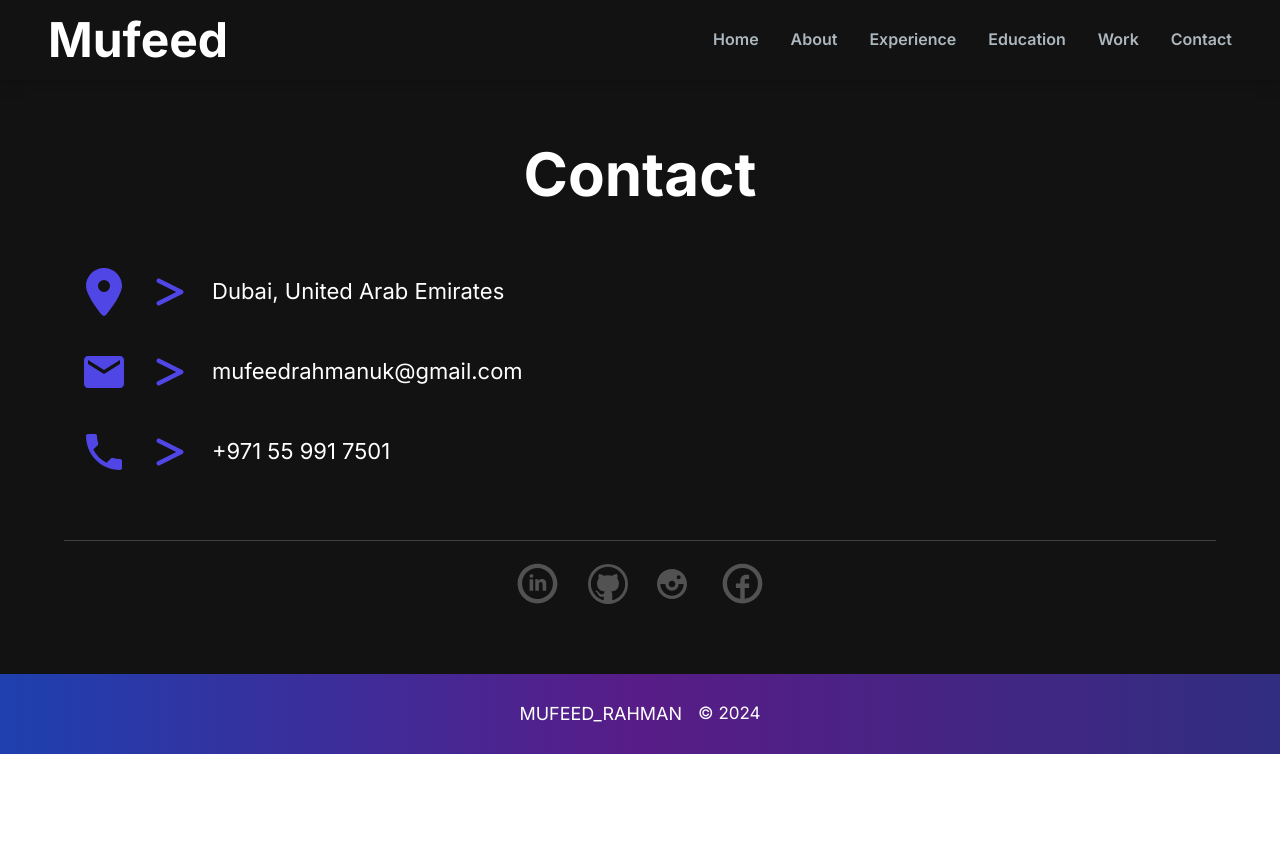
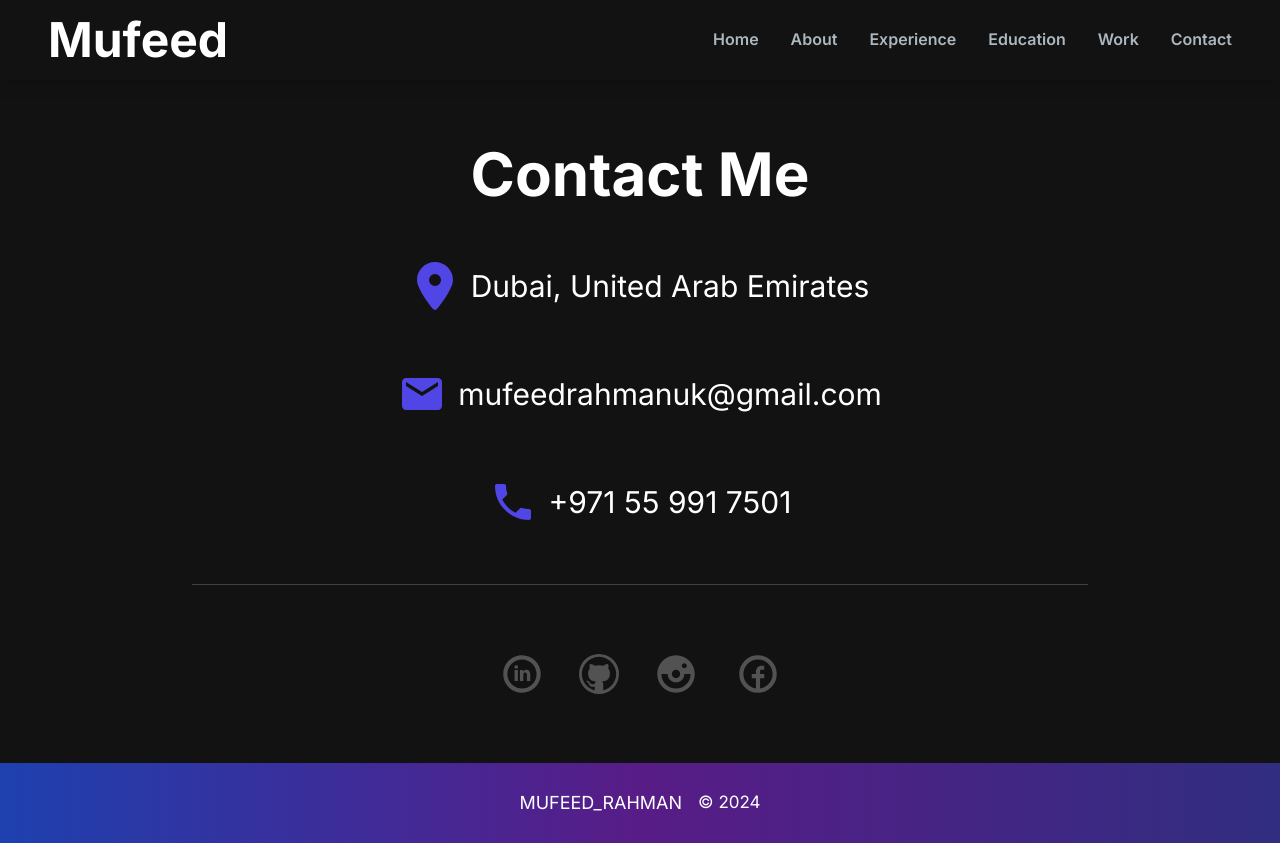
Before and after one commit to mufeedrahmanuk/my-animated-portfolio, a Next.js app: page /Contact in a window 1280 px wide. Before the commit the page ends 800 px from the top, so only its background shows below. Built offline with nearby package versions, Linux system fonts and the light colour scheme.

Commit message:
fixed and animation

```diff
--- a/src/app/Components/Contact.tsx
+++ b/src/app/Components/Contact.tsx
@@ -1,5 +1,4 @@
 import { MdEmail } from "react-icons/md";
-import { FaGreaterThan } from "react-icons/fa6";
 import { FaLocationDot } from "react-icons/fa6";
 import { IoMdCall } from "react-icons/io";
 import { TiSocialLinkedinCircular } from "react-icons/ti";
@@ -12,36 +11,31 @@ const Contact = () => {
   return (
     <div
       data-aos="fade-up"
-      className="bg-[#121212] py-8 px-4 sm:py-16 xl:px-16"
+      className="bg-[#121212] py-12 px-4 sm:py-16 sm:px-6 xl:px-20"
     >
-      <div>
+      <div className="max-w-4xl mx-auto text-center">
         <h1
           data-aos="fade-up"
-          className="text-center text-5xl lg:text-6xl text-white font-bold"
+          className="text-4xl sm:text-5xl lg:text-6xl text-white font-bold mb-8 sm:mb-12"
         >
-          Contact
+          Contact Me
         </h1>
-        <ul data-aos="fade-up" className="space-y-8 md:px-4 py-16 lg:py-16">
-        <li className="flex items-center space-x-4 lg:space-x-6">
-            <FaLocationDot className="text-indigo-600 text-3xl lg:text-5xl" />
-            <FaGreaterThan className="text-indigo-600 text-2xl lg:text-4xl" />
-            <h1 className="text-white text-[16px] sm:text-[19px] md:text-[21px] lg:text-[22px]">
+        <ul className="space-y-8 sm:space-y-10 mb-8 sm:mb-12">
+          <li data-aos="fade-up-right" className="contact-item">
+            <FaLocationDot className="contact-icon text-3xl sm:text-4xl lg:text-5xl" />
+            <h1 className="contact-text text-lg sm:text-xl md:text-2xl lg:text-3xl">
               Dubai, United Arab Emirates
             </h1>
           </li>
-
-          <li className="flex items-center space-x-4 lg:space-x-6">
-            <MdEmail className="text-indigo-600 text-3xl lg:text-5xl" />
-            <FaGreaterThan className="text-indigo-600 text-2xl lg:text-4xl" />
-            <h1 className="text-white text-[16px] sm:text-[19px] md:text-[21px] lg:text-[22px]">
+          <li data-aos="fade-up-right" className="contact-item">
+            <MdEmail className="contact-icon text-3xl sm:text-4xl lg:text-5xl" />
+            <h1 className="contact-text text-lg sm:text-xl md:text-2xl lg:text-3xl">
               mufeedrahmanuk@gmail.com
             </h1>
           </li>
-
-          <li className="flex items-center space-x-4 lg:space-x-6">
-            <IoMdCall className="text-indigo-600 text-3xl lg:text-5xl" />
-            <FaGreaterThan className="text-indigo-600 text-2xl lg:text-4xl" />
-            <h1 className="text-white text-[16px] sm:text-[19px] md:text-[21px] lg:text-[22px]">
+          <li data-aos="fade-up-right" className="contact-item">
+            <IoMdCall className="contact-icon text-3xl sm:text-4xl lg:text-5xl" />
+            <h1 className="contact-text text-lg sm:text-xl md:text-2xl lg:text-3xl">
               +971 55 991 7501
             </h1>
           </li>
@@ -49,39 +43,35 @@ const Contact = () => {
 
         <div
           data-aos="fade-up"
-          className="border-t border-neutral-700 py-2"
+          className="border-t border-neutral-700 py-4 mb-6 sm:mb-8"
         ></div>
 
         <div
           data-aos="fade-up"
-          className="flex justify-center items-center space-x-6"
+          className="flex flex-wrap justify-center items-center gap-6 sm:gap-8"
         >
           <Link href={"https://www.linkedin.com/in/mufeedrahmanuk"}>
             <TiSocialLinkedinCircular
-              data-aos="fade-up"
-              size={53}
-              className="text-neutral-600 hover:text-purple-500 transition-all duration-200 cursor-pointer"
+              size={50}
+              className="text-neutral-600 hover:text-purple-500 transition-all duration-300 cursor-pointer transform hover:scale-110"
             />
           </Link>
           <Link href={"https://github.com/mufeedrahmanuk"}>
             <VscGithub
-              data-aos="fade-up"
               size={40}
-              className="text-neutral-600 hover:text-purple-500 transition-all duration-200 cursor-pointer"
+              className="text-neutral-600 hover:text-purple-500 transition-all duration-300 cursor-pointer transform hover:scale-110"
             />
           </Link>
           <Link href={"https://www.instagram.com/mufeedrahmanuk/"}>
             <TiSocialInstagramCircular
-              data-aos="fade-up"
-              size={40}
-              className="text-neutral-600 hover:text-purple-500 transition-all duration-200 cursor-pointer"
+              size={50}
+              className="text-neutral-600 hover:text-purple-500 transition-all duration-300 cursor-pointer transform hover:scale-110"
             />
           </Link>
           <Link href={"https://www.facebook.com/mufeedrahmanuk"}>
             <TiSocialFacebookCircular
-              data-aos="fade-up"
-              size={53}
-              className="text-neutral-600 hover:text-purple-500 transition-all duration-200 cursor-pointer"
+              size={50}
+              className="text-neutral-600 hover:text-purple-500 transition-all duration-300 cursor-pointer transform hover:scale-110"
             />
           </Link>
         </div>
--- a/src/app/Components/Hero.tsx
+++ b/src/app/Components/Hero.tsx
@@ -11,8 +11,8 @@ const Hero = () => {
   return (
     <div data-aos="fade-up" className='grid grid-cols-1 sm:grid-cols-12 h-screen bg-[#121212]'>
       <div className='col-span-7 px-12 md:px-14 text-center sm:text-left'>
-        <h1 className='text-lg md:text-xl mt-6 md:mt-12 sm:text-2xl md:text-3xl text-gray-400 tracking-wider'>
-          👋🏻Hello, I am
+        <h1 className='text-xl md:text-2xl lg:text-3xl mt-6 md:mt-12 sm:text-2xl text-gray-400 tracking-wider'>
+          <span className='inline-block animate-wave'>👋🏻</span>Hello, I am
         </h1>
         <h1 className='text-4xl sm:text-5xl md:text-6xl lg:text-7xl bg-gradient-to-r from-blue-700 via-purple-700 to-indigo-900 text-transparent bg-clip-text font-serif font-bold md:mt-7 lg:mt-8 mt-4'>
           Mufeed Rahman
@@ -54,7 +54,7 @@ const Hero = () => {
           <Image
             src={'/Hero-Img.png'}
             alt='Mufeed Rahman smiling, representing his profile image'
-            className='absolute transform scale-125 -translate-x-1/2 -translate-y-1/2 top-1/2 left-1/2'
+            className='absolute animate-heroImage transform scale-125 -translate-x-1/2 -translate-y-1/2 top-1/2 left-1/2'
             width={300}
             height={300}
           />
--- a/src/app/globals.css
+++ b/src/app/globals.css
@@ -10,35 +10,97 @@ body {
   scroll-behavior: smooth;
 }
 
+/* Updated contact styles */
 .contact-item {
   display: flex;
   align-items: center;
-  justify-content: flex-start;
-  padding: 10px 0;
-  transition: background-color 0.3s ease;
+  justify-content: center; /* Center content for a balanced look */
+  padding: 10px 0; /* Further reduced padding for better mobile spacing */
+  transition: background-color 0.3s ease, transform 0.3s ease;
+  border-radius: 8px;
 }
 
 .contact-item:hover {
   background-color: #1F1F1F;
+  transform: scale(1.05);
 }
 
 .contact-icon {
   color: #4F46E5;
-  margin-right: 16px;
-  font-size: 24px;
-  transition: transform 0.3s ease;
+  margin-right: 12px; /* Reduced margin to keep text close to icons */
+  font-size: 24px; /* Decreased icon size for better fit on mobile */
+  transition: transform 0.3s ease, color 0.3s ease;
 }
 
 .contact-item:hover .contact-icon {
   transform: scale(1.2);
+  color: #FF8F9C;
 }
 
 .contact-text {
   color: white;
-  font-size: 18px;
+  font-size: 18px; /* Reduced font size for better readability on mobile */
   transition: color 0.3s ease;
 }
 
 .contact-item:hover .contact-text {
   color: #4F46E5;
 }
+
+/* Additional improvements for responsiveness */
+@media (min-width: 768px) {
+  .contact-text {
+    font-size: 22px;
+  }
+
+  .contact-icon {
+    font-size: 28px;
+  }
+}
+
+@media (min-width: 1024px) {
+  .contact-text {
+    font-size: 24px;
+  }
+
+  .contact-icon {
+    font-size: 32px;
+  }
+}
+
+@keyframes wave {
+  0% { transform: rotate(0deg); }
+  10% { transform: rotate(14deg); }
+  20% { transform: rotate(-8deg); }
+  30% { transform: rotate(14deg); }
+  40% { transform: rotate(-4deg); }
+  50% { transform: rotate(10deg); }
+  60% { transform: rotate(0deg); }
+  100% { transform: rotate(0deg); }
+}
+
+.animate-wave {
+  display: inline-block;
+  animation: wave 1.5s infinite;
+  transform-origin: 70% 70%;
+}
+
+@keyframes heroImageAnimation {
+  0%, 100% {
+    transform: translate(-50%, -50%) scale(1) rotateY(0deg) rotateZ(0deg);
+  }
+  25% {
+    transform: translate(-48%, -48%) scale(1.3) rotateY(20deg) rotateZ(5deg);
+  }
+  50% {
+    transform: translate(-50%, -50%) scale(1.4) rotateY(0deg) rotateZ(0deg);
+  }
+  75% {
+    transform: translate(-52%, -52%) scale(1.3) rotateY(-20deg) rotateZ(-5deg);
+  }
+}
+
+.animate-heroImage {
+  animation: heroImageAnimation 10s ease-in-out infinite;
+  transform-style: preserve-3d;
+}
--- a/src/app/page.tsx
+++ b/src/app/page.tsx
@@ -12,13 +12,16 @@ import Education from './Components/Education';
 import StickyButton from './Components/StickyButton';
 
 const Page = () => {
-  useEffect(()=>{
+  useEffect(() => {
     AOS.init({
       duration: 800,
       once: false,
     });
     AOS.refresh();
-  }, [])
+
+    // Scroll to top on page load
+    window.scrollTo(0, 0);
+  }, []);
 
   return (
     <div>
```
